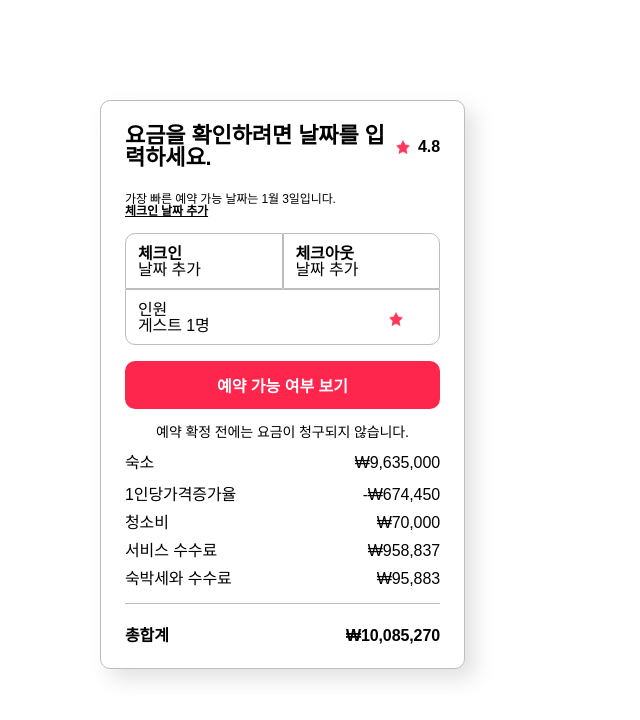
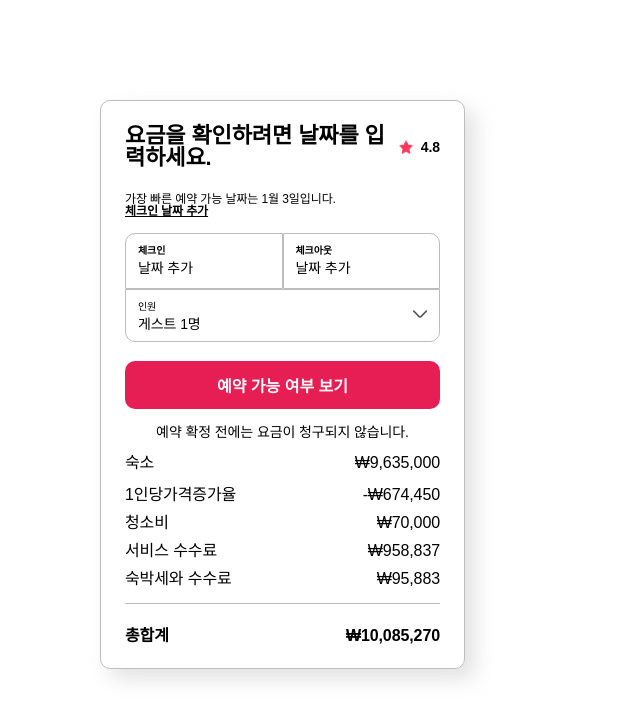
Before and after one commit to eunjinii/15-2nd-CodeBnB-frontend, a React app: page /rw in a window 1280 px wide. Shown: the whole page, without its empty margins (0-640 px from the left). Built offline with nearby package versions, Linux system fonts and the light colour scheme; a web font is replaced by a local one.

Commit message:
Modify: 레이아웃 수정

```diff
--- a/package.json
+++ b/package.json
@@ -6,8 +6,10 @@
     "@testing-library/jest-dom": "^5.11.4",
     "@testing-library/react": "^11.1.0",
     "@testing-library/user-event": "^12.1.10",
+    "moment": "^2.29.1",
     "node-sass": "^4.14.1",
     "react": "^17.0.1",
+    "react-dates": "^21.8.0",
     "react-dom": "^17.0.1",
     "react-router-dom": "^5.2.0",
     "react-scripts": "4.0.1",
--- a/src/Components/ReservationWing/ReservationWing.js
+++ b/src/Components/ReservationWing/ReservationWing.js
@@ -1,4 +1,7 @@
 import React, { Component } from "react";
+// import { DateRangePicker, SingleDatePicker, DayPickerRangeController } from " react-dates ";
+// import " react-dates / lib / css / _datepicker.css ";
+
 // import { Link } from "react-router-dom";
 import "./ReservationWing.scss";
 
@@ -10,11 +13,11 @@ class ReservationWing extends Component {
   //   };
   // }
 
-  reservationCheck = () => {
-    //달력열리게하기!
-    // document.getElementsByClassName.infoDescription[0].style.display = "none";
-    // document.getElementsByClassName.infoPrice[0].style.display = "block";
-  };
+  // reservationCheck = () => {
+  //   //달력열리게하기!
+  //   // document.getElementsByClassName.infoDescription[0].style.display = "none";
+  //   // document.getElementsByClassName.infoPrice[0].style.display = "block";
+  // };
 
   render() {
     return (
@@ -39,6 +42,16 @@ class ReservationWing extends Component {
                   <div className="checkInDate">
                     <div className="checkInDateText">체크인</div>
                     <div className="checkInDatePlus">날짜 추가</div>
+
+                    {/* <DateRangePicker
+                      startDate={this.state.startDate} // momentPropTypes.momentObj or null,
+                      startDateId="your_unique_start_date_id" // PropTypes.string.isRequired,
+                      endDate={this.state.endDate} // momentPropTypes.momentObj or null,
+                      endDateId="your_unique_end_date_id" // PropTypes.string.isRequired,
+                      onDatesChange={({ startDate, endDate }) => this.setState({ startDate, endDate })} // PropTypes.func.isRequired,
+                      focusedInput={this.state.focusedInput} // PropTypes.oneOf([START_DATE, END_DATE]) or null,
+                      onFocusChange={focusedInput => this.setState({ focusedInput })} // PropTypes.func.isRequired,
+                    /> */}
                   </div>
                   <div className="checkOutDate">
                     <div className="checkOutDateText">체크아웃</div>
@@ -52,7 +65,7 @@ class ReservationWing extends Component {
                       <div className="checkGuest">게스트 1명</div>
                     </div>
                     <div className="checkInBottomBox">
-                      <img className="guestIcon" src="images\RoomDetail\redStar.png" alt="인원 버튼" />
+                      <img className="guestIcon" src="images/Components/downArrow.png" alt="인원 버튼" />
                     </div>
                   </div>
                 </div>
--- a/src/Components/ReservationWing/ReservationWing.scss
+++ b/src/Components/ReservationWing/ReservationWing.scss
@@ -33,6 +33,7 @@
           margin-right: 8px !important;
         }
         .infoScore {
+          font-size: 14px;
         }
       }
     }
@@ -68,9 +69,12 @@
 
             .checkInDateText {
               font-weight: 700;
+              font-size: 10px;
+              margin-bottom: 5px;
             }
 
             .checkInDatePlus {
+              font-size: 14px;
             }
           }
           .checkOutDate {
@@ -82,9 +86,12 @@
 
             .checkOutDateText {
               font-weight: 700;
+              font-size: 10px;
+              margin-bottom: 5px;
             }
 
             .checkOutDatePlus {
+              font-size: 14px;
             }
           }
         }
@@ -93,13 +100,16 @@
           .checkInNum {
             display: flex;
             justify-content: space-between;
-            padding: 12px 36px 10px 12px;
+            padding: 12px 12px 10px 12px;
             border: 1px solid#bdbdbd;
             border-radius: 0px 0px 10px 10px;
             .checkInTopBox {
               .checkPersonnel {
+                font-size: 10px;
+                margin-bottom: 5px;
               }
               .checkGuest {
+                font-size: 14px;
               }
             }
 
@@ -107,14 +117,14 @@
               .guestIcon {
                 width: 14px;
                 height: 14px;
-                margin-top: 10px;
+                margin-top: 5px;
               }
             }
           }
         }
       }
       .checkBtn {
-        background-color: #ff264e;
+        background-color: #e61e53;
         color: white;
         width: 315px;
         height: 48px;
--- a/src/index.js
+++ b/src/index.js
@@ -1,3 +1,4 @@
+// import " react-dates / initialize ";
 import React from "react";
 import ReactDOM from "react-dom";
 import Routes from "./Routes";
```
Also changed, not shown: public/images/Components/downArrow.png (added), 1 other file.
